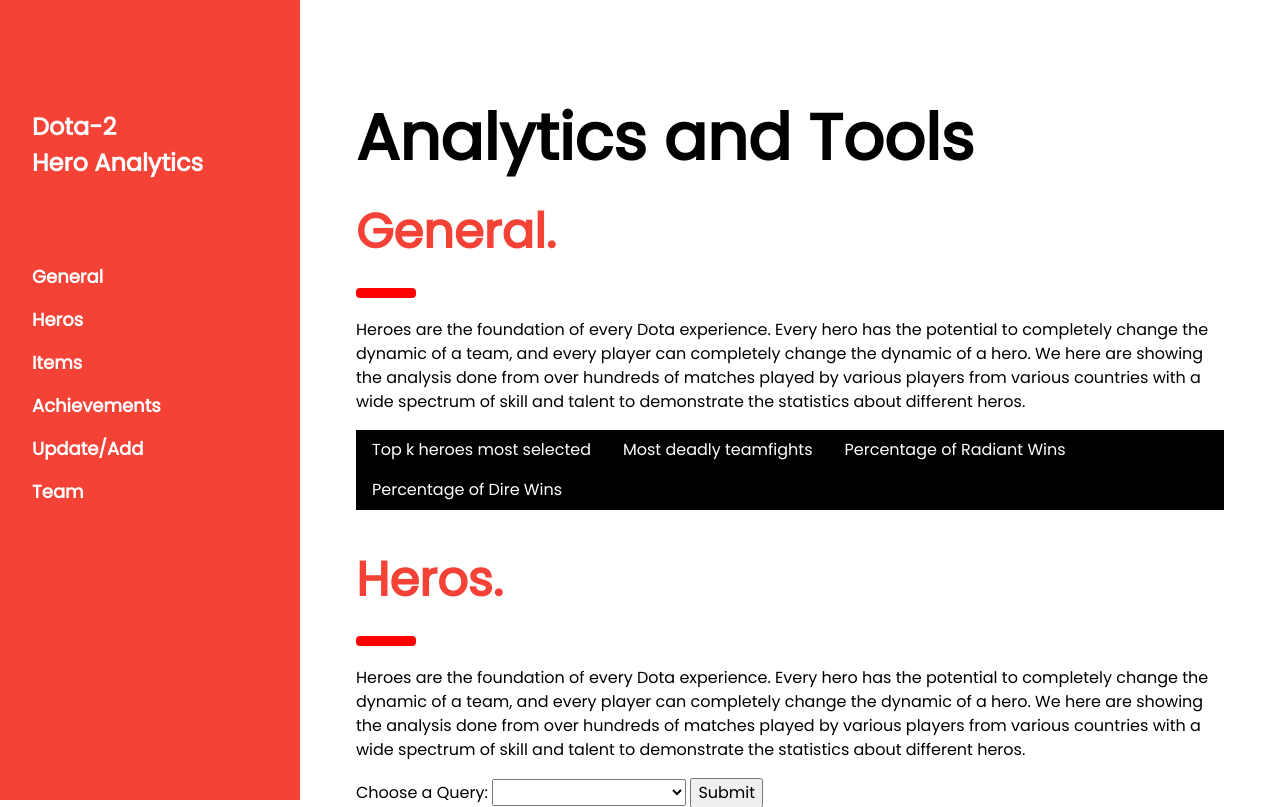
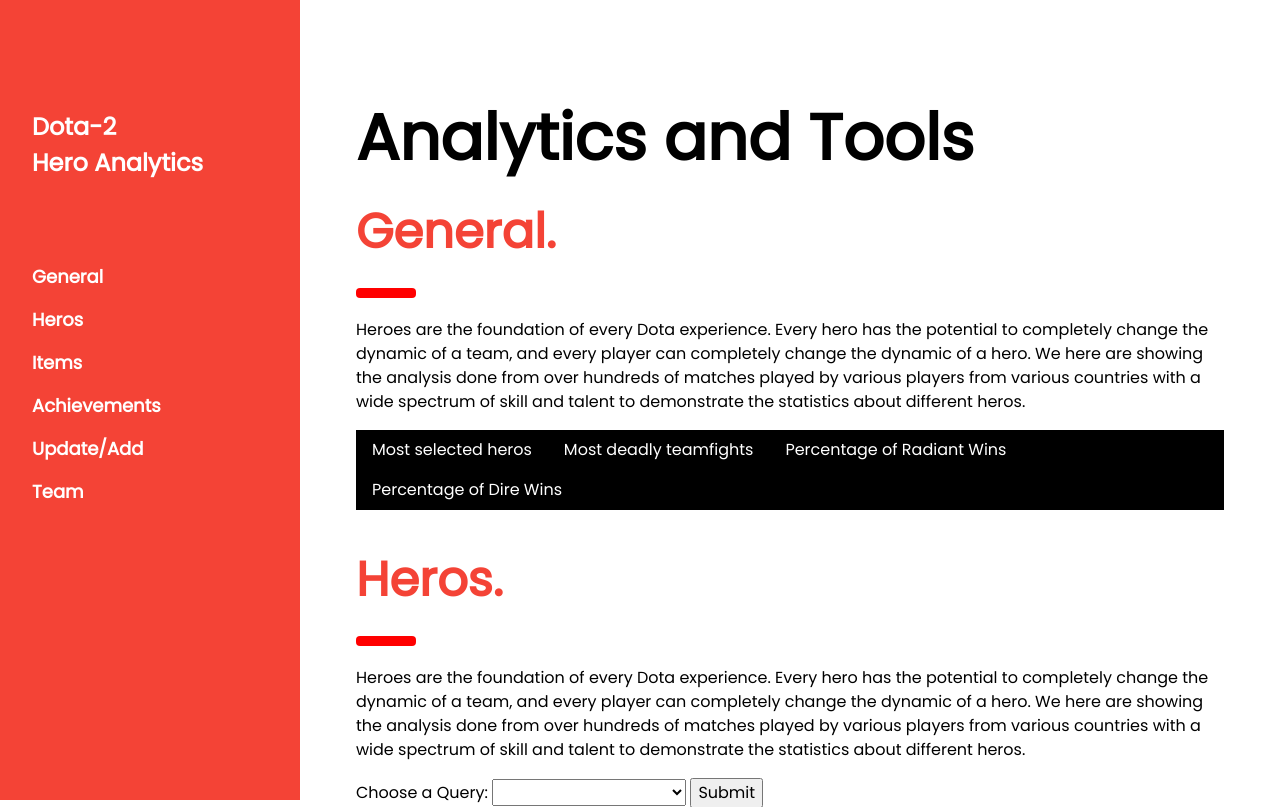
Before and after one commit to Dhull442/Dota-2-hero-analytics, a Flask app: page / in a window 1280 px wide. Shown: the top 807 px of the page. Run offline with Flask 2, Linux system fonts and the light colour scheme; data that the repository does not hold is empty; some libraries are stand-ins or nearby versions.

Commit message:
minor change

```diff
--- a/frontend/templates/index.html
+++ b/frontend/templates/index.html
@@ -72,7 +72,7 @@
   <input id="queryvalue" name="query" value=""/>
 </form>
 <div class="w3-bar w3-black">
-  <button class="w3-bar-item w3-button" onclick="fillform('gq1')" id="gq1">Top k heroes most selected</button>
+  <button class="w3-bar-item w3-button" onclick="fillform('gq1')" id="gq1">Most selected heros</button>
   <button class="w3-bar-item w3-button" onclick="fillform('gq2')" id="gq2">Most deadly teamfights</button>
   <button class="w3-bar-item w3-button" onclick="fillform('gq3')" id="gq3">Percentage of Radiant Wins</button>
   <button class="w3-bar-item w3-button" onclick="fillform('gq4')" id="gq4">Percentage of Dire Wins</button>
```
